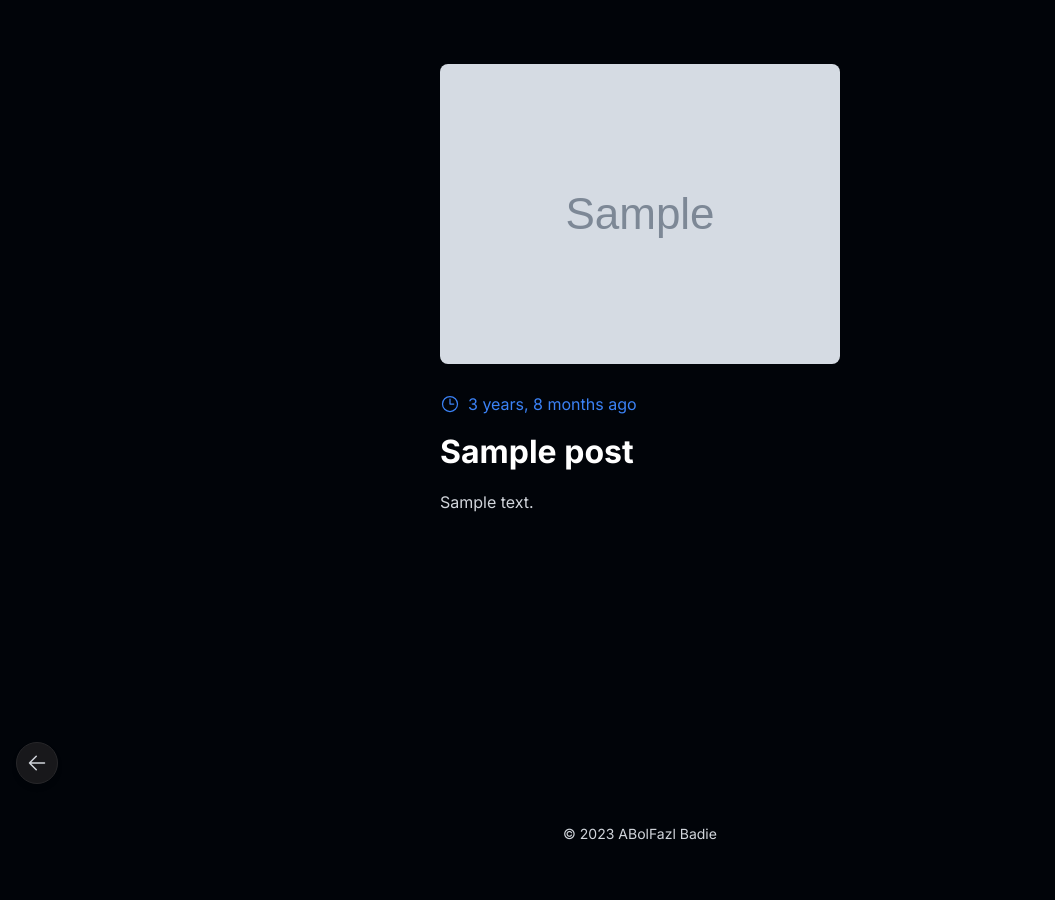
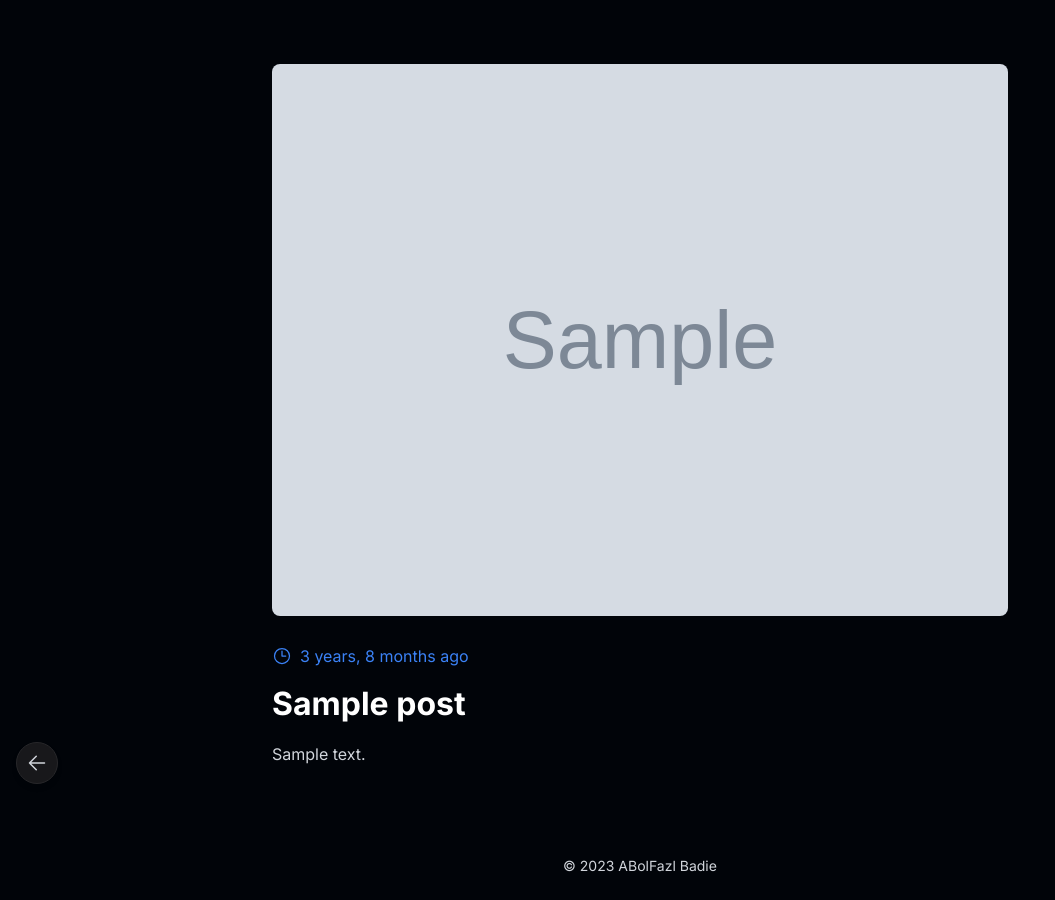
Before and after one commit to AFzOfficial/blog, a Django app: page /post/1 in a window 1280 px wide. Shown: the whole page, without its empty margins (0-1055 px from the left). Before the commit the page ends 868 px from the top, so only its background shows below. Run offline with Django 4.2, Linux system fonts and the light colour scheme; tables that the repository leaves empty hold one stand-in row (Sample ...); style sheets or scripts are compiled from the project's sources.

Commit message:
fix: content size in mobile screens

```diff
--- a/src/blog/templates/blog/detail.html
+++ b/src/blog/templates/blog/detail.html
@@ -9,7 +9,7 @@
 
 <section dir="auto" class="max-w-screen-md min-h-screen mx-auto p-4 flex justify-center py-16">
 
-    <div dir="auto" class="flex flex-col gap-3">
+    <div dir="auto" class="flex flex-col gap-3 w-full">
         <img src="{{ post.banner.url }}" alt="Banner" class="w-full rounded-lg">
 
         <span dir="auto" class="text-blue-500 mt-4 text-[16px] flex items-center gap-2">
@@ -22,7 +22,7 @@
 
         <h1 dir="auto" class="text-[32px] text-white font-bold">{{ post.title }}</h1>
 
-        <div class="prose prose-invert prose-a:text-blue-600 hover:prose-a:text-blue-500 prose-code:text-[16px]">{{ post.body | markdown | safe }}</div>
+        <div class="prose prose-invert prose-pre:bg-gray-900 prose-a:text-blue-600 hover:prose-a:text-blue-500 prose-code:text-[16px]">{{ post.body | markdown | safe }}</div>
 
     </div>
 
```
